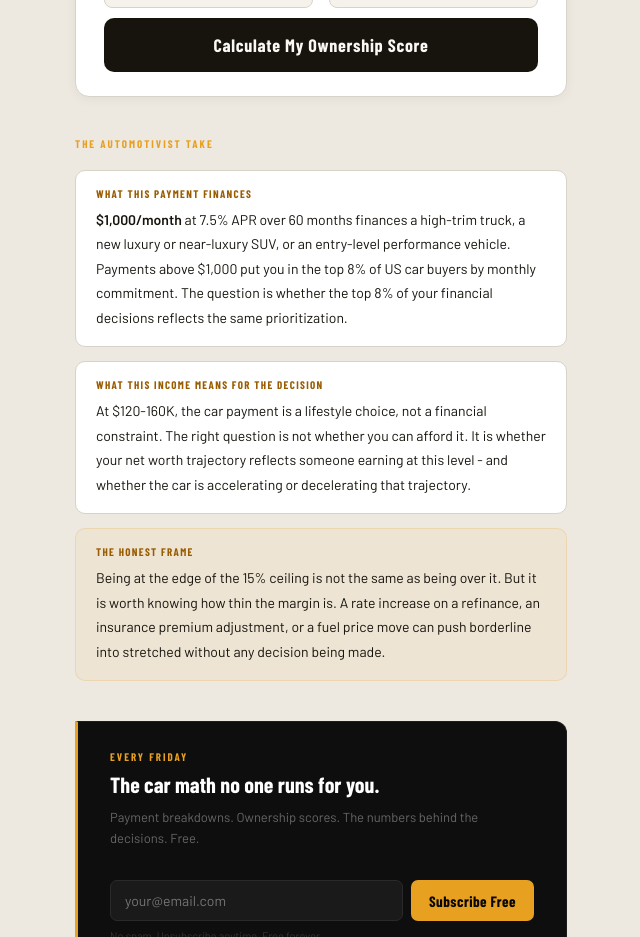
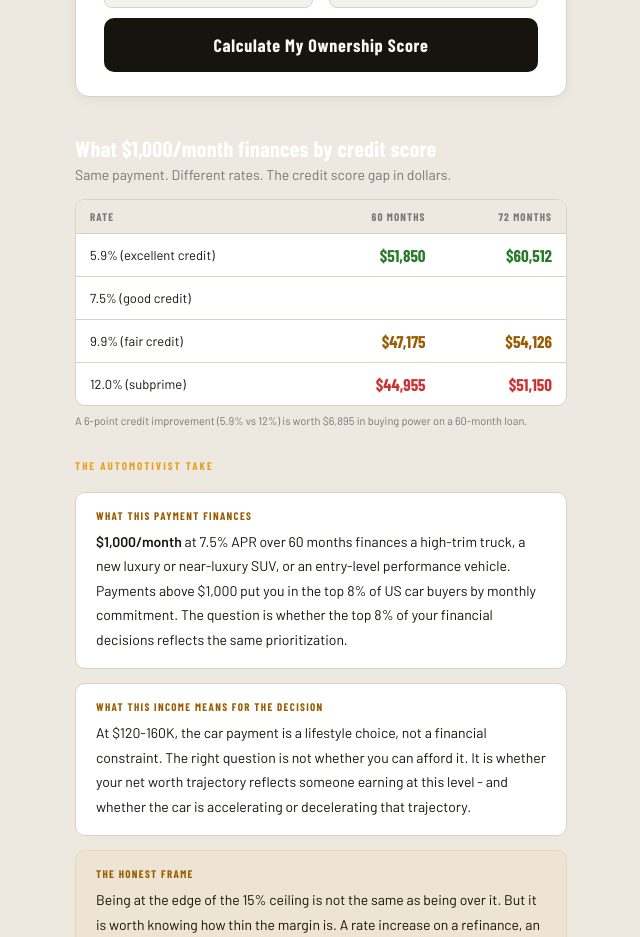
Before and after one commit to automotivist/automotivist-tools, a Next.js app: page /car-payment/1000-per-month-120000-salary in a window 1280 px wide. Shown: the part 3100-4037 px from the top of the page, without its empty margins (139-779 px from the left). Built offline with nearby package versions, Linux system fonts and the light colour scheme; a web font is replaced by a local one.

Commit message:
SEO: better descriptions + APR buying power table on all payment/salary pages

```diff
--- a/pages/car-payment/[slug].js
+++ b/pages/car-payment/[slug].js
@@ -15,7 +15,7 @@ import {
   estimateInsurance, estimateFuel, estimateMaintenance, trueMonthlyCost,
   totalLoanCost, totalInterest, sp500_5yr, sp500_10yr, monthlyOverspend,
   getVerdict, verdictLabel, verdictClass,
-  directAnswerText, generateFAQs, relatedPages, intentProfile, scenarioContext,
+  directAnswerText, generateFAQs, relatedPages, intentProfile, scenarioContext, paymentAPRTable,
   fmtDollar, fmtK,
 } from '../../lib/calculations';
 
@@ -23,7 +23,7 @@ export default function PaymentPage({ payment, salary, data }) {
   const {
     takeHome, thresh15, pct, insEst, fuelEst, maintEst, trueMonthly,
     loan60, loan72, interest60, interest72, sp5, sp10, overspend,
-    verdict, faqs, related, intent, scenario,
+    verdict, faqs, related, intent, scenario, aprTable,
   } = data;
 
   const vClass  = verdictClass(verdict);
@@ -83,10 +83,10 @@ export default function PaymentPage({ payment, salary, data }) {
         const angle = data.intent?.angle;
         const over = Math.max(0, payment - thresh15);
         const sp10k = fmtK(sp10);
-        if (angle === 'underwater') return `${fmtDollar(payment)}/month on a ${fmtDollar(salary)} salary is ${pct}% of take-home — ${fmtDollar(over)} over the 15% ceiling every month. That gap costs ${sp10k} in S&P 500 wealth over 10 years.`;
-        if (angle === 'stretched')  return `${fmtDollar(payment)}/month on a ${fmtDollar(salary)} salary is ${pct}% of take-home — ${fmtDollar(over)} above the 15% rule ceiling. True all-in cost with insurance, fuel, and maintenance: ${fmtDollar(trueMonthly)}/month.`;
-        if (angle === 'borderline') return `${fmtDollar(payment)}/month on a ${fmtDollar(salary)} salary = ${pct}% of take-home — right at the 15% ceiling. True all-in monthly cost: ${fmtDollar(trueMonthly)}. Full breakdown + Ownership Score calculator.`;
-        return `${fmtDollar(payment)}/month on a ${fmtDollar(salary)} salary = ${pct}% of take-home — inside the 15% rule. True all-in cost: ${fmtDollar(trueMonthly)}/month. Run your free Ownership Score.`;
+        if (angle === 'underwater') return `${fmtDollar(payment)}/month on ${fmtDollar(salary)} is ${pct}% of take-home — ${fmtDollar(over)}/month over the 15% ceiling. That gap costs ${sp10k} in S&P 500 wealth over 10 years. Experian + AAA data. Check in 30 seconds.`;
+        if (angle === 'stretched')  return `${fmtDollar(payment)}/month on ${fmtDollar(salary)} is ${pct}% of take-home — ${fmtDollar(over)} above the 15% ceiling. All-in true cost: ${fmtDollar(trueMonthly)}/month. Experian + AAA + Bankrate data.`;
+        if (angle === 'borderline') return `${fmtDollar(payment)}/month on ${fmtDollar(salary)} = ${pct}% of take-home — right at the 15% limit. True all-in cost: ${fmtDollar(trueMonthly)}/month. AAA + Experian data. Get your Ownership Score free.`;
+        return `${fmtDollar(payment)}/month on ${fmtDollar(salary)} = ${pct}% of take-home — inside the 15% rule. True all-in cost: ${fmtDollar(trueMonthly)}/month. AAA + Experian + Bankrate data. Free Ownership Score.`;
       })()}
       canonical={`https://tools.automotivist.com/car-payment/${payment}-per-month-${salary}-salary`}
     >
@@ -320,6 +320,41 @@ export default function PaymentPage({ payment, salary, data }) {
                 />
               </section>
 
+              {/* APR buying power table — what rate does to this payment */}
+              {aprTable && (
+                <div style={{ margin: '32px 0' }}>
+                  <h2 className="h-display" style={{ fontSize: 22, marginBottom: 6 }}>
+                    What {fmtDollar(payment)}/month finances by credit score
+                  </h2>
+                  <p style={{ fontSize: 14, color: 'var(--muted)', marginBottom: 16 }}>
+                    Same payment. Different rates. The credit score gap in dollars.
+                  </p>
+                  <div style={{ background: 'var(--light-surface, #fff)', border: '1px solid var(--light-border, #D8D3C8)', borderRadius: 10, overflow: 'hidden' }}>
+                    <table style={{ width: '100%', borderCollapse: 'collapse' }}>
+                      <thead>
+                        <tr style={{ background: 'var(--light-bg, #F5F2EB)' }}>
+                          <th style={{ padding: '10px 14px', textAlign: 'left',  fontSize: 11, fontFamily: 'var(--font-display)', fontWeight: 700, letterSpacing: '.1em', textTransform: 'uppercase', color: 'var(--muted)' }}>Rate</th>
+                          <th style={{ padding: '10px 14px', textAlign: 'right', fontSize: 11, fontFamily: 'var(--font-display)', fontWeight: 700, letterSpacing: '.1em', textTransform: 'uppercase', color: 'var(--muted)' }}>60 months</th>
+                          <th style={{ padding: '10px 14px', textAlign: 'right', fontSize: 11, fontFamily: 'var(--font-display)', fontWeight: 700, letterSpacing: '.1em', textTransform: 'uppercase', color: 'var(--muted)' }}>72 months</th>
+                        </tr>
+                      </thead>
+                      <tbody>
+                        {aprTable.map((row, i) => (
+                          <tr key={i} style={{ borderTop: '1px solid var(--light-border, #E8E3D8)' }}>
+                            <td style={{ padding: '11px 14px', fontSize: 13, color: 'var(--text, #17140D)' }}>{row.label}</td>
+                            <td style={{ padding: '11px 14px', textAlign: 'right', fontFamily: 'var(--font-display)', fontSize: 17, fontWeight: 800, color: i === 0 ? '#2a7a2a' : i === 1 ? 'var(--text)' : i === 2 ? '#9A5C00' : '#cc3232' }}>{fmtDollar(row.vehicle60)}</td>
+                            <td style={{ padding: '11px 14px', textAlign: 'right', fontFamily: 'var(--font-display)', fontSize: 17, fontWeight: 800, color: i === 0 ? '#2a7a2a' : i === 1 ? 'var(--text)' : i === 2 ? '#9A5C00' : '#cc3232' }}>{fmtDollar(row.vehicle72)}</td>
+                          </tr>
+                        ))}
+                      </tbody>
+                    </table>
+                  </div>
+                  <p style={{ fontSize: 11, color: 'var(--muted)', marginTop: 8 }}>
+                    A 6-point credit improvement (5.9% vs 12%) is worth {fmtDollar(aprTable[0].vehicle60 - aprTable[3].vehicle60)} in buying power on a 60-month loan.
+                  </p>
+                </div>
+              )}
+
               {/* The Automotivist Take — unique editorial per payment/income combination */}
               {scenario && (
                 <div style={{ margin: '32px 0' }}>
@@ -504,6 +539,7 @@ export async function getStaticProps({ params }) {
     related:     relatedPages(payment, salary),
     intent:      intentProfile(payment, salary),
     scenario:    scenarioContext(payment, salary, intentProfile(payment, salary)?.angle || 'borderline'),
+    aprTable:    paymentAPRTable(payment),
   };
 
   return {
```
